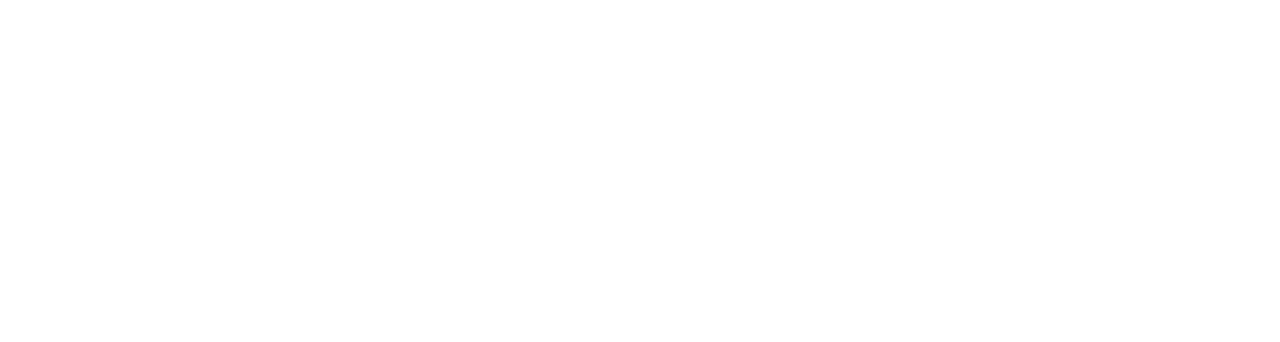
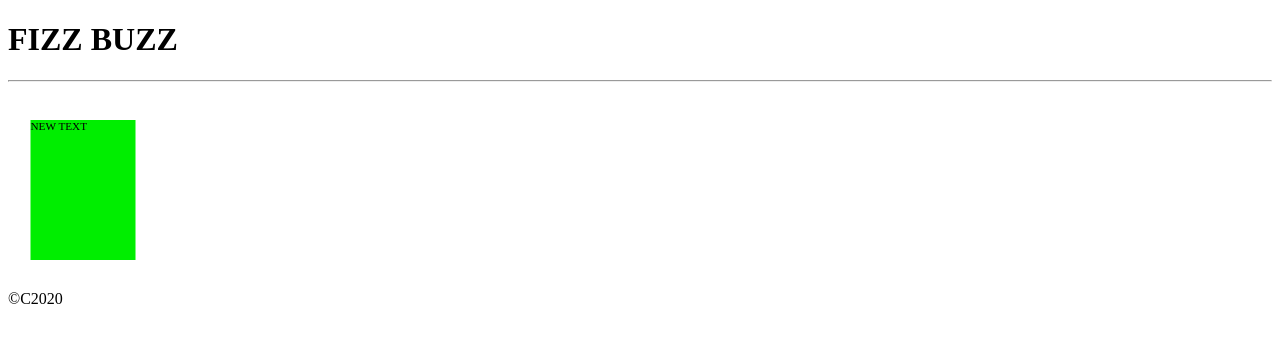
Before and after one commit to SarloteKumpina/JavaScript, a plain HTML site: page index.html in a window 1280 px wide. Drawn offline with Linux system fonts and the light colour scheme.

Commit message:
added js

```diff
--- /dev/null
+++ b/fizzbuzz.js
@@ -0,0 +1,25 @@
+console.log("Running FIZZ BUZZ");
+
+function main() {
+    console.log("Running main");
+    const myApp = document.getElementById("app");
+    myApp.style.height = "200px";
+    myApp.style.backgroundColor = "#00EE00";
+    myApp.style.width = "150px";
+    myApp.style.transform = "scale(0.7)";
+    myApp.style.border = "#55DD66";
+    myApp.innerText = "My awesome homework #03";
+    myApp.textContent = "NEW TEXT";
+
+    const myBoxes = document.getElementsByClassName("box");
+    for (let i = 0; i < myBoxes.length; i++) {
+        myBoxes[i].innerText = "BOX NO." + i;
+    }
+
+    for (const box of myBoxes) {
+        box.style.backgroundColor = "aquamarine";
+    }
+
+}
+
+main();
--- a/index.html
+++ b/index.html
@@ -3,9 +3,25 @@
 <head>
     <meta charset="UTF-8">
     <meta name="viewport" content="width=device-width, initial-scale=1.0">
-    <title>Document</title>
+    <title>FIZZ BUZZ</title>
+    <link rel="shortcut icon" href="IMG/favicon-32x32.png" type="image/x-icon">
+    <script src="fizzbuzz.js" defer></script>
+
 </head>
 <body>
-
+    <h1>
+        FIZZ BUZZ
+    </h1>
+    <hr />
+    <div class="" id="app">
+        <div class="box"></div>
+        <div class="box"></div>
+        <div class="box"></div>
+        <div class="box"></div>
+        <div class="box"></div>
+    </div>
+    <footer>
+        &copy;C2020
+    </footer>
 </body>
 </html>
```
Also changed, not shown: IMG/favicon-32x32.png (added).
